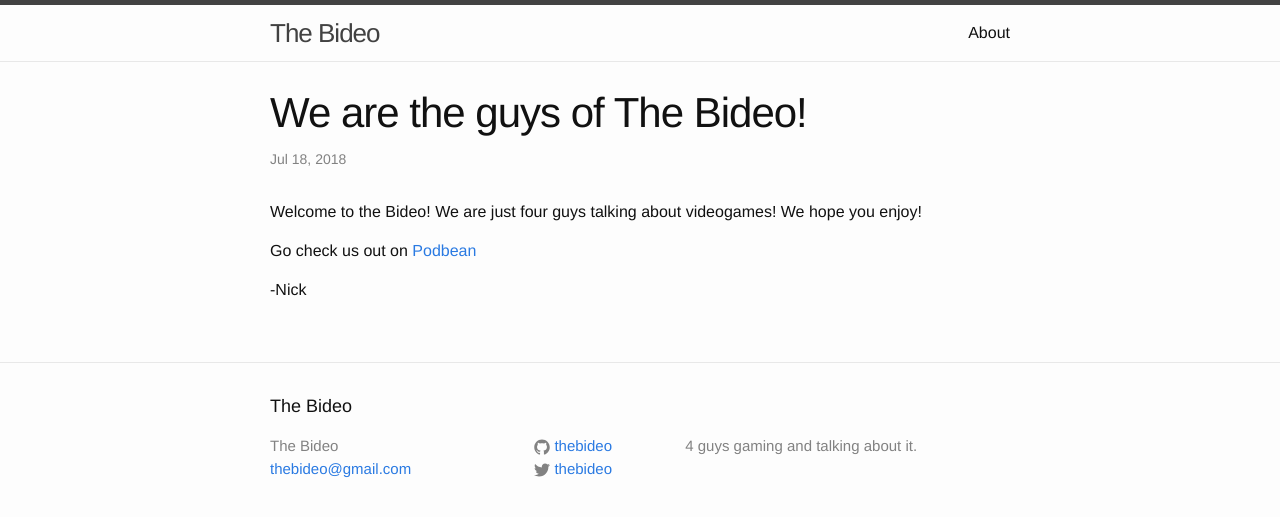
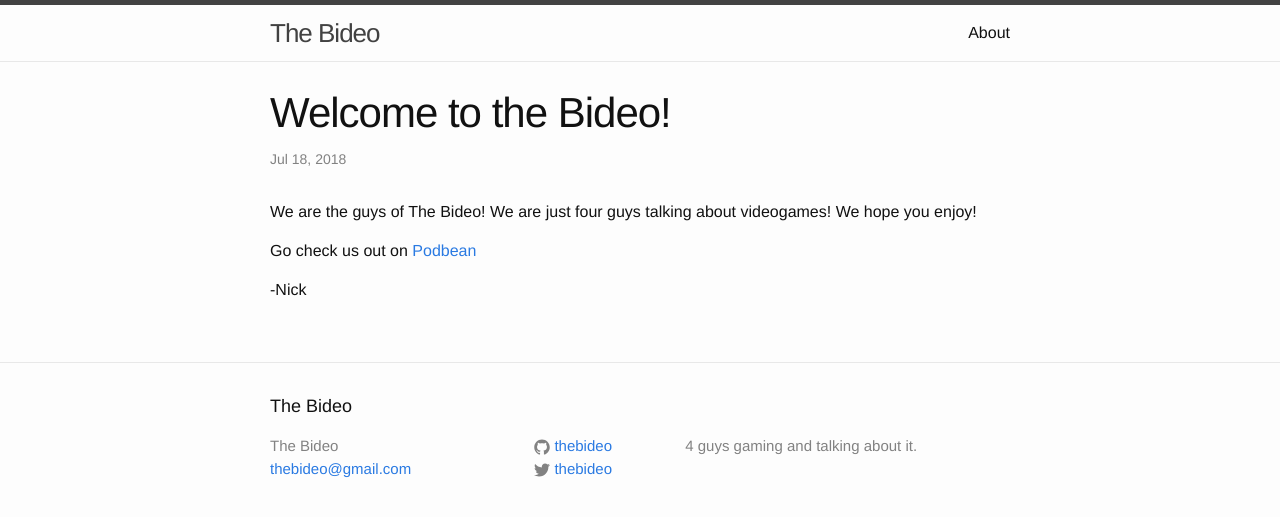
Before and after one commit to thebideo/thebideo.github.io, a Jekyll site: the page built from _posts/2018-07-18-welcome-to-the-bideo.markdown, in a window 1280 px wide. Shown: the top 517 px of the page. Built offline with Jekyll 4.4.1, drawn with Linux system fonts in a browser that asks for light colours.

```diff
--- a/_posts/2018-07-18-welcome-to-the-bideo.markdown
+++ b/_posts/2018-07-18-welcome-to-the-bideo.markdown
@@ -1,10 +1,10 @@
 ---
 layout: post
-title:  "We are the guys of The Bideo!"
+title:  "Welcome to the Bideo!"
 date:   2018-07-18 20:24:19 +0000
 categories: handsome nornsy bideo dreamsdocometrue
 ---
-Welcome to the Bideo! We are just four guys talking about videogames! We hope you enjoy!
+We are the guys of The Bideo! We are just four guys talking about videogames! We hope you enjoy!
 
 Go check us out on [Podbean][podbean]
 
```
